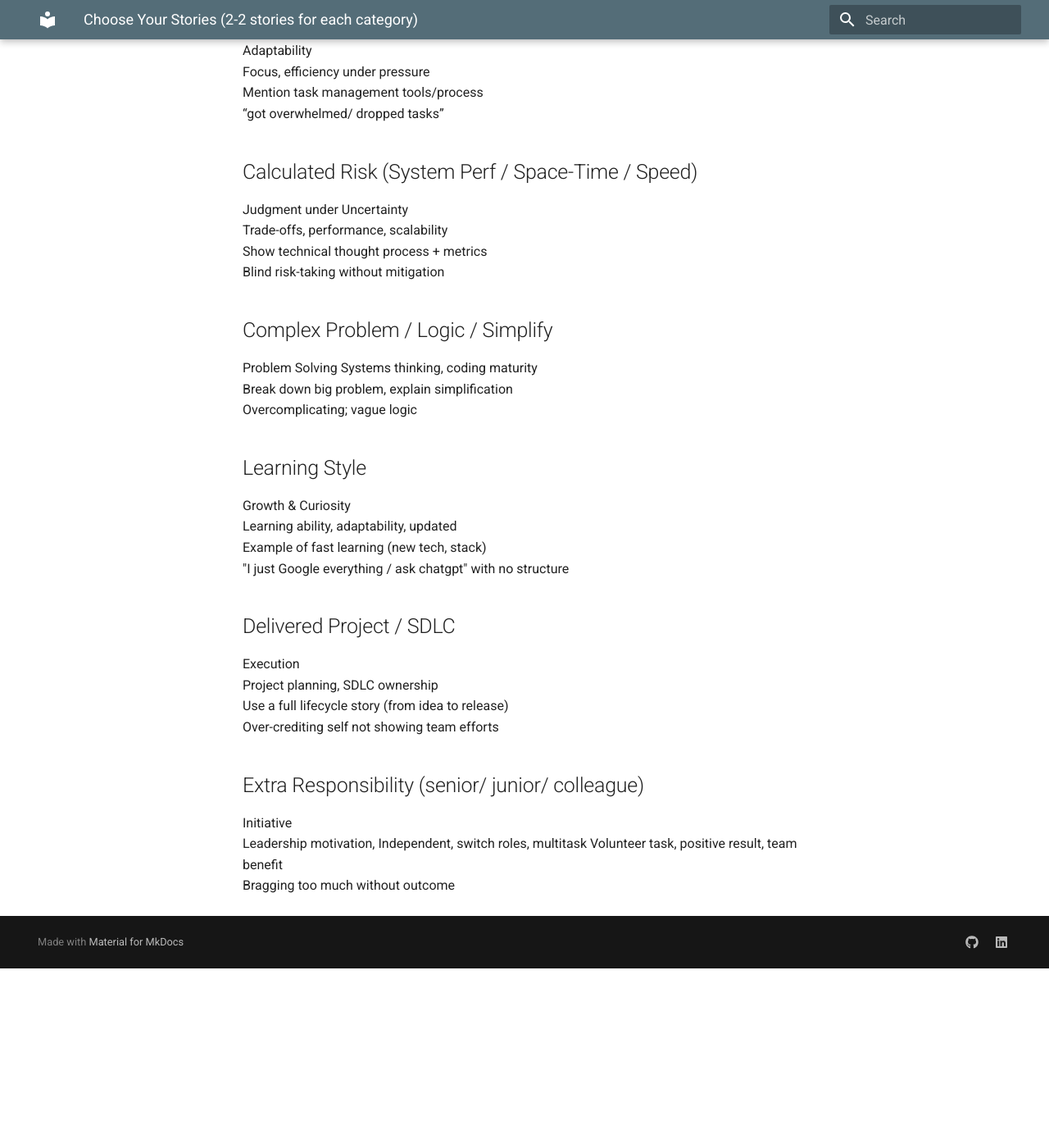
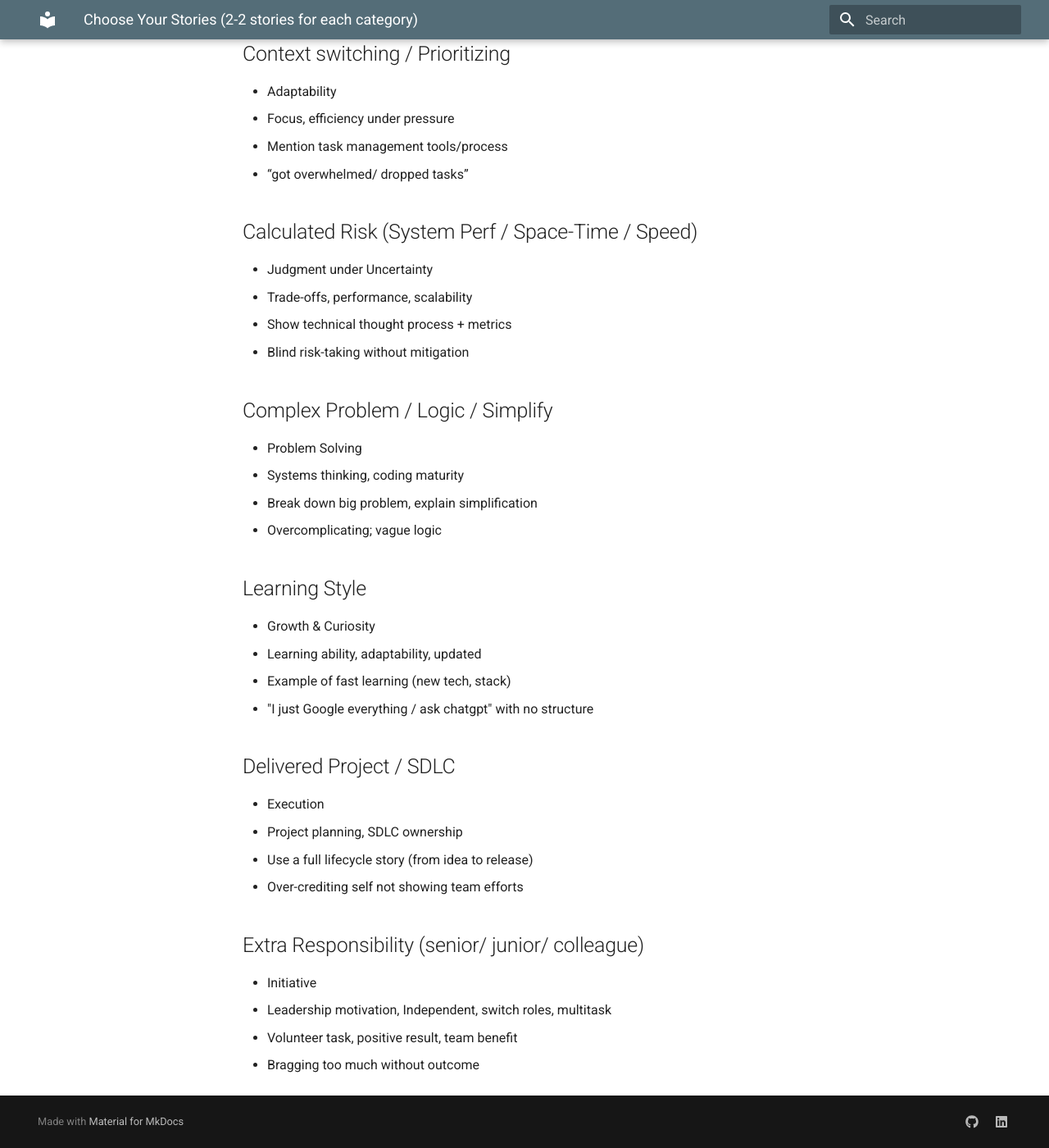
Before and after one commit to Manisha-sharda-Prasad/python-backend, an MkDocs documentation site: the page built from docs/Behaviour.md, in a window 1280 px wide and 1400 px high, scrolled down 1729 px. Shown: the whole window at 82% size. Built offline with MkDocs 1.6.1 and Material for MkDocs 9.7.7, drawn with Linux system fonts in a browser that asks for light colours; before the commit the page ends 2910 px from its top, so only the background shows below that; some of the changed text lies outside the part shown.

```diff
--- a/docs/Behaviour.md
+++ b/docs/Behaviour.md
@@ -9,8 +9,6 @@ Task: Clarify your role or goal.
 Action: Highlight what you did—steps and thought process.
 
 Result: Emphasize outcomes, ideally measurable, and lessons learned.
-
-
 
 ## 1.  Yourself / Future / Hire / Strengths / Weaknesses :
 Category	- Self-awareness & Motivation
@@ -38,43 +36,43 @@ R - Blaming others, being vague
 - "I proved them wrong", sounding combative
 
 ## 5. Deadline / Missed Plan
-Time Management
-Planning, resilience
-Be transparent, describe corrective action
-Making excuses, not showing improvement
+- Time Management
+- Planning, resilience
+- Be transparent, describe corrective action
+- Making excuses, not showing improvement
 
 ## Context switching / Prioritizing
-Adaptability
-Focus, efficiency under pressure
-Mention task management tools/process
-“got overwhelmed/ dropped tasks”
+- Adaptability
+- Focus, efficiency under pressure
+- Mention task management tools/process
+- “got overwhelmed/ dropped tasks”
 
 ## Calculated Risk (System Perf / Space-Time / Speed)
-Judgment under Uncertainty
-Trade-offs, performance, scalability
-Show technical thought process + metrics
-Blind risk-taking without mitigation
+- Judgment under Uncertainty
+- Trade-offs, performance, scalability
+- Show technical thought process + metrics
+- Blind risk-taking without mitigation
 
 ## Complex Problem / Logic / Simplify
-Problem Solving
-Systems thinking, coding maturity
-Break down big problem, explain simplification
-Overcomplicating; vague logic
+- Problem Solving
+- Systems thinking, coding maturity
+- Break down big problem, explain simplification
+- Overcomplicating; vague logic
 
 ## Learning Style
-Growth & Curiosity
-Learning ability, adaptability, updated
-Example of fast learning (new tech, stack)
-"I just Google everything / ask chatgpt" with no structure
+- Growth & Curiosity
+- Learning ability, adaptability, updated
+- Example of fast learning (new tech, stack)
+- "I just Google everything / ask chatgpt" with no structure
 
 ## Delivered Project / SDLC
-Execution
-Project planning, SDLC ownership
-Use a full lifecycle story (from idea to release)
-Over-crediting self not showing  team efforts
+- Execution
+- Project planning, SDLC ownership
+- Use a full lifecycle story (from idea to release)
+- Over-crediting self not showing  team efforts
 
 ## Extra Responsibility	(senior/ junior/ colleague)
-Initiative
-Leadership motivation, Independent, switch roles, multitask
-Volunteer task, positive result, team benefit
-Bragging too much without outcome
+- Initiative
+- Leadership motivation, Independent, switch roles, multitask
+- Volunteer task, positive result, team benefit
+- Bragging too much without outcome
```
